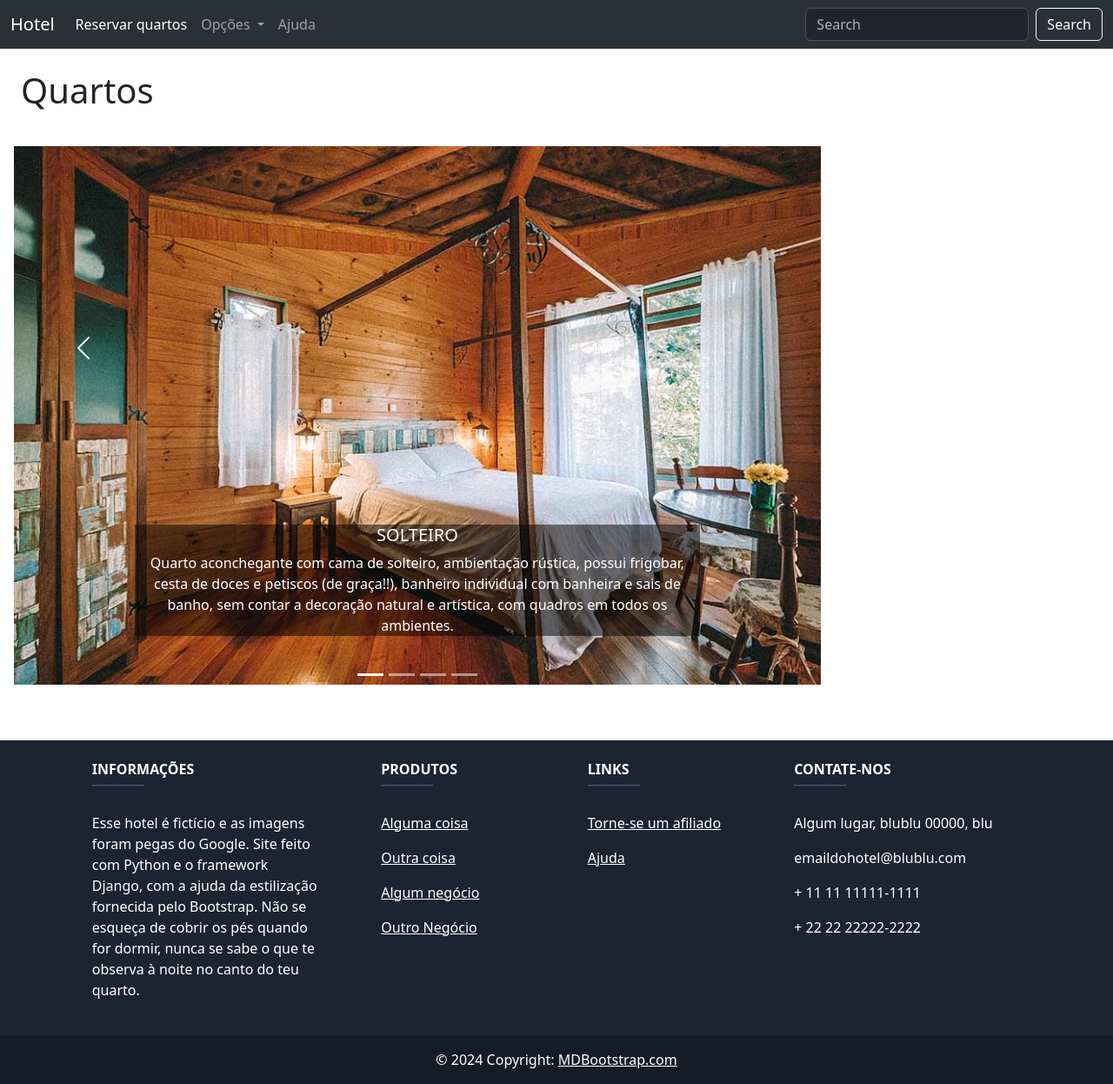
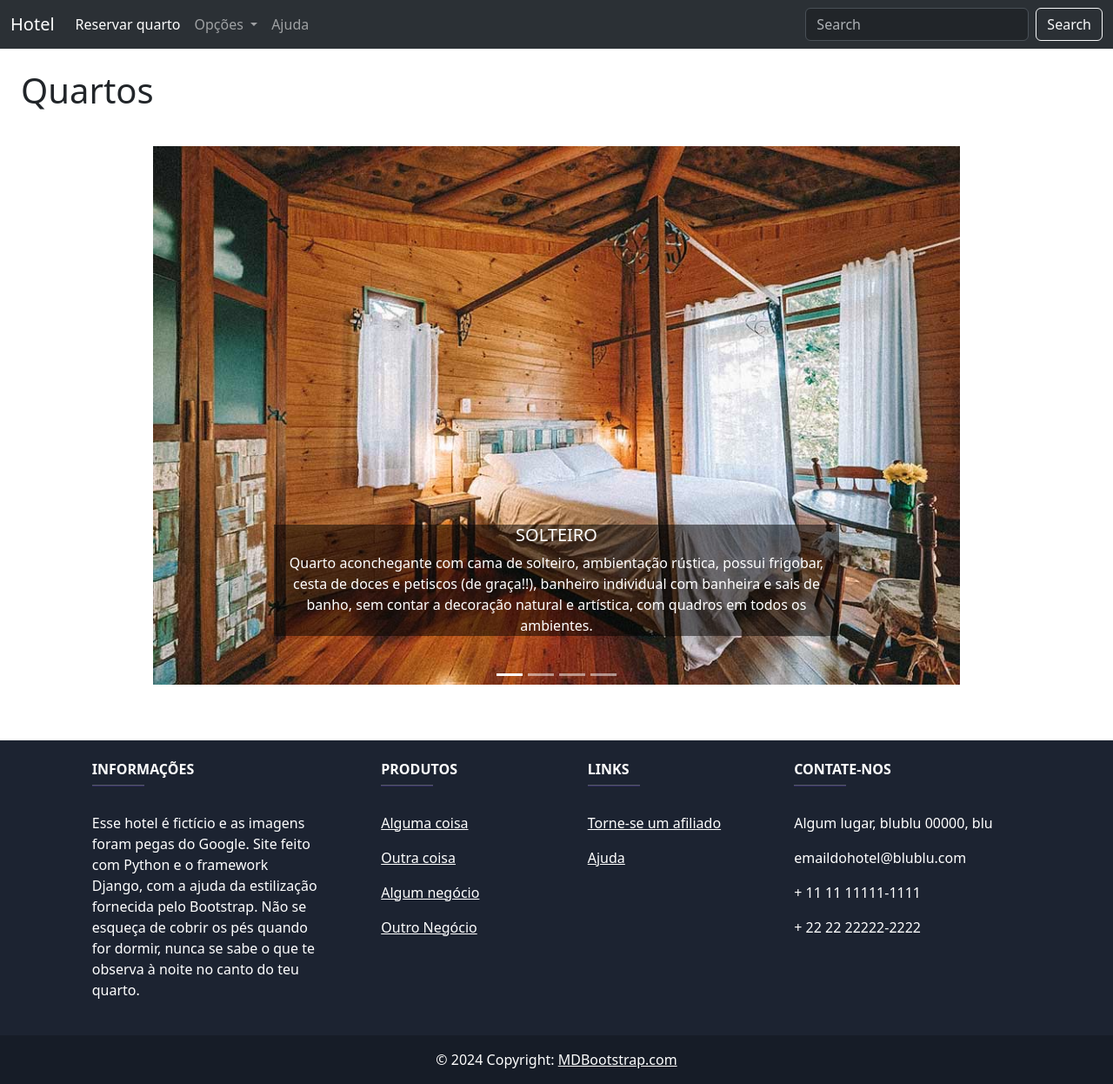
Before and after one commit to Allerim321/Primeiro_teste_Django, a Django app: page /quartos in a window 1280 px wide. Shown: the whole page at 87% size. Run offline with Django 5.2, Linux system fonts and the light colour scheme; data comes from the database, SQL or seed files in the repository; both versions use the stored data as it was after the commit; parts of the project's set-up code (start-up, migrations or seed data) failed here and were passed over.

Commit message:
estilizando e tentando continuar com a lógica

```diff
--- a/My_Site/hotel/forms.py
+++ b/My_Site/hotel/forms.py
@@ -5,3 +5,4 @@ from django import forms
 class FormNome(forms.Form):
     nome = forms.CharField(label="Nome:", max_length=30)
     email = forms.CharField(label="E-mail:", max_length=20)
+    senha = forms.CharField(label="Senha:", max_length=10)
--- a/My_Site/hotel/models.py
+++ b/My_Site/hotel/models.py
@@ -29,7 +29,7 @@ class quarto(models.Model):
 class usuario(models.Model):
     nome = models.CharField(max_length=30)
     email = models.CharField(max_length=50)
-    senha = models.IntegerField()
+    senha = models.CharField(max_length=10)
 
     def __str__(self):
         return self.nome
--- a/My_Site/hotel/templates/quartos.html
+++ b/My_Site/hotel/templates/quartos.html
@@ -8,7 +8,7 @@ Quartos
 {% block body %}
 <h1 class="m-4">Quartos</h1>
 
-<div id="carouselExampleCaptions" class="carousel slide w-75 h-25 p-3 d-flex justify-content-center align-items-center">
+<div id="carouselExampleCaptions" class="carousel slide w-75 h-25 p-3 mx-auto">
     <div class="carousel-indicators">
         <button type="button" data-bs-target="#carouselExampleCaptions" data-bs-slide-to="0" class="active"
             aria-current="true" aria-label="Slide 1"></button>
@@ -59,12 +59,11 @@ Quartos
     </div>
 </div>
     <button class="carousel-control-prev" type="button" data-bs-target="#carouselExampleCaptions" data-bs-slide="prev">
-        <span class="carousel-control-prev-icon" aria-hidden="true"></span>
-        <span class="visually-hidden">Previous</span>
+        <span class="carousel-control-prev-icon"></span>
     </button>
     <button class="carousel-control-next" type="button" data-bs-target="#carouselExampleCaptions" data-bs-slide="next">
-        <span class="carousel-control-next-icon" aria-hidden="true"></span>
-        <span class="visually-hidden">Next</span>
+        <span class="carousel-control-next-icon"></span>
     </button>
 </div>
+
 {% endblock %}
--- a/My_Site/hotel/urls.py
+++ b/My_Site/hotel/urls.py
@@ -4,5 +4,5 @@ from . import views
 urlpatterns = [
     path('', views.homepage, name='home'),
     path('quartos', views.quartos, name='quartos'),
-    path('nome', views.nome, name='nome')
+    path('reservar_quarto', views.nome, name='reservar_quarto')
 ]
--- a/My_Site/templates/nav.html
+++ b/My_Site/templates/nav.html
@@ -1,6 +1,6 @@
 <nav class="navbar navbar-expand-lg bg-body-tertiary" data-bs-theme="dark">
     <div class="container-fluid">
-        <a class="navbar-brand" href="#">Hotel</a>
+        <a class="navbar-brand" href="/">Hotel</a>
         <button class="navbar-toggler" type="button" data-bs-toggle="collapse" data-bs-target="#navbarSupportedContent"
             aria-controls="navbarSupportedContent" aria-expanded="false" aria-label="Toggle navigation">
             <span class="navbar-toggler-icon"></span>
@@ -8,7 +8,7 @@
         <div class="collapse navbar-collapse" id="navbarSupportedContent">
             <ul class="navbar-nav me-auto mb-2 mb-lg-0">
                 <li class="nav-item">
-                    <a class="nav-link active" aria-current="page" href="#">Reservar quartos</a>
+                    <a class="nav-link active" aria-current="page" href="/reservar_quarto">Reservar quarto</a>
                 </li>
 
                 <li class="nav-item dropdown">
@@ -17,7 +17,7 @@
                         Opções
                     </a>
                     <ul class="dropdown-menu">
-                        <li><a class="dropdown-item" href="#">Ver quartos</a></li>
+                        <li><a class="dropdown-item" href="/quartos">Ver quartos</a></li>
                         <li><a class="dropdown-item" href="#">Ver comentários</a></li>
                     </ul>
                 <li class="nav-item">
```
Also changed, not shown: My_Site/hotel/templates/reservar_quarto.html (+11 -6 lines), My_Site/db.sqlite3, My_Site/hotel/views.py (line endings or trailing spaces), My_Site/static/img/agendamento.png (added).
